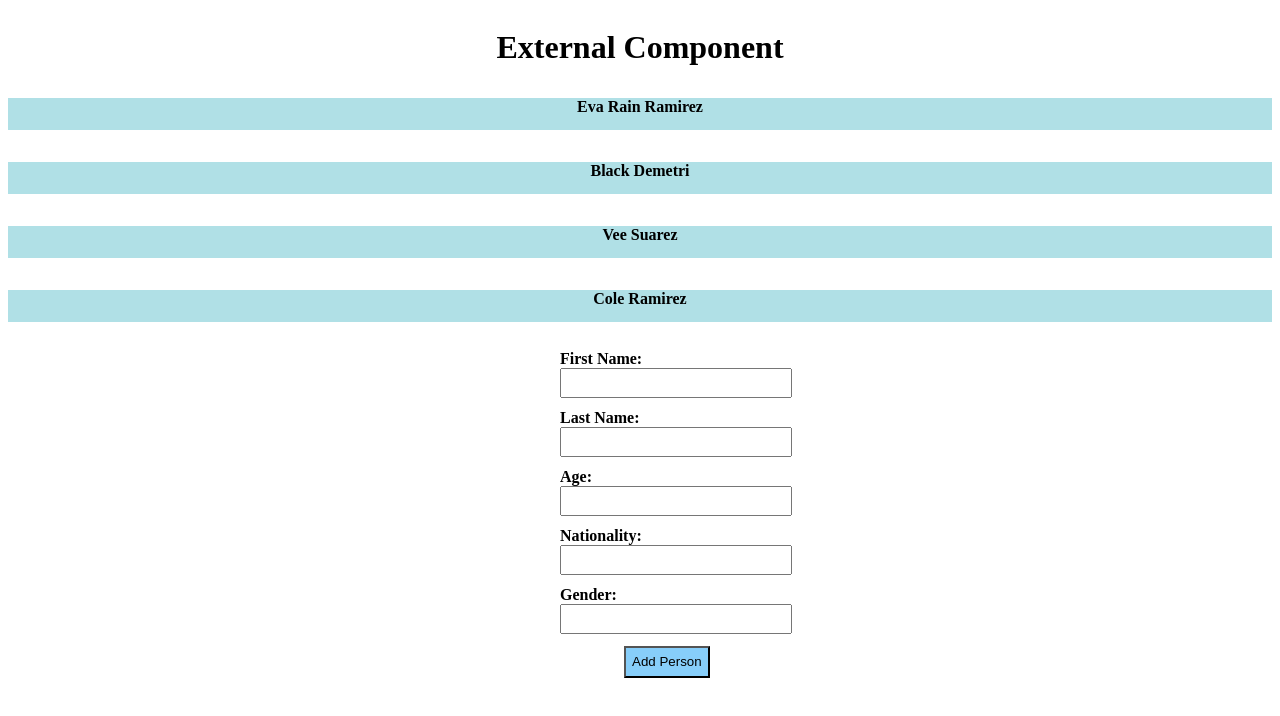
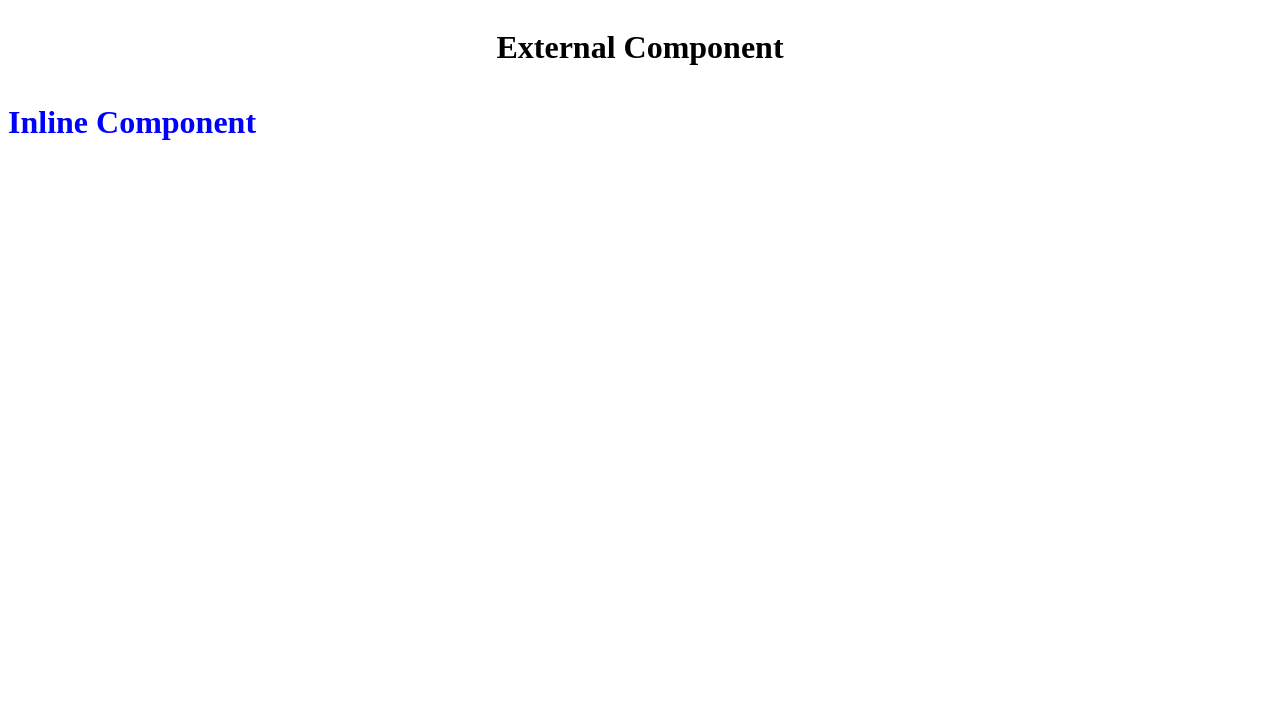
Before and after one commit to Vee-lieve/SpecializationActs, an Angular app: page / in a window 1280 px wide. Shown: the top 716 px of the page. Built offline with nearby package versions, Linux system fonts and the light colour scheme.

Commit message:
Act 1 Internal component

```diff
--- a/src/app/app.component.html
+++ b/src/app/app.component.html
@@ -1,5 +1,6 @@
-<!-- <h1>{{title}}</h1>
-<app-internal></app-internal> -->
+<h1>{{title}}</h1>
+<app-internal></app-internal>
+
 <!--event binding-->
 <!-- <button [class.active]="isActive">Button</button> -->
 <!-- <button [disabled]="isActive">Button</button> -->
@@ -49,7 +50,7 @@
 <input type="text" [(ngModel)]="newName">
 <button (click)="addName()">Add Name</button>
  -->
-
+<!--
  <h1>{{title}}</h1>
  <div *ngFor="let person of persons">
      <app-external [person]="person" (deleteRequest)="removePerson($event)"></app-external>
@@ -81,6 +82,6 @@
      </label>
      <button type="submit">Add Person</button>
  </form>
-
+  -->
 
  <!-- <app-registration></app-registration> -->
--- a/src/app/app.component.ts
+++ b/src/app/app.component.ts
@@ -8,7 +8,6 @@ import { Person } from './models'; //Person Interface
   styleUrls: ['./app.component.css']
 })
 export class AppComponent {
-  // title = 'Sign Up';
   title = 'External Component';
   names = ['Eva Rain', 'Black', 'Cole', 'Vee'];
   persons:Person[] = [
@@ -29,7 +28,6 @@ export class AppComponent {
 
  addUser(){
    this.persons.push(this.userDetails.value)
-
   console.log(this.userDetails.value)
  }
 
```
